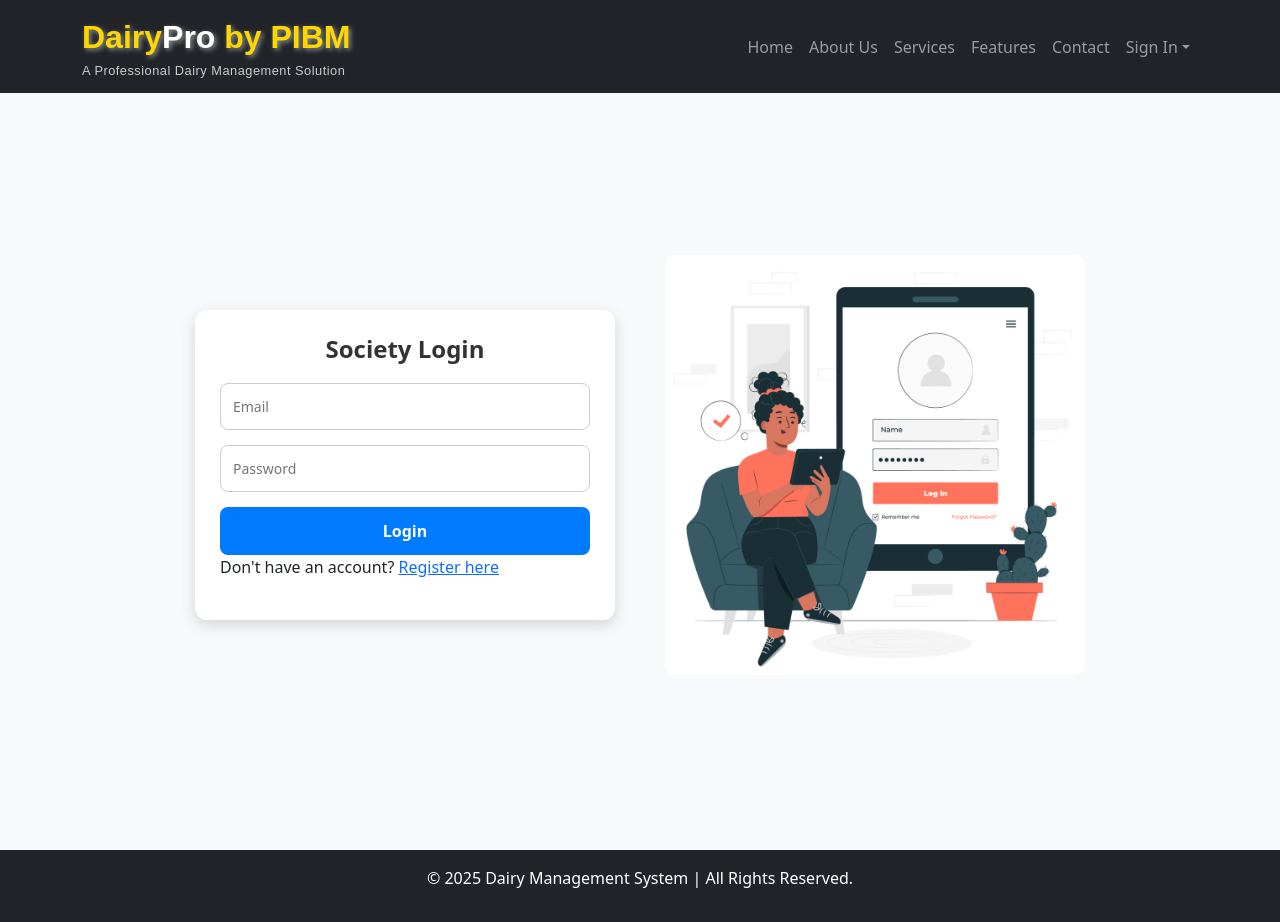
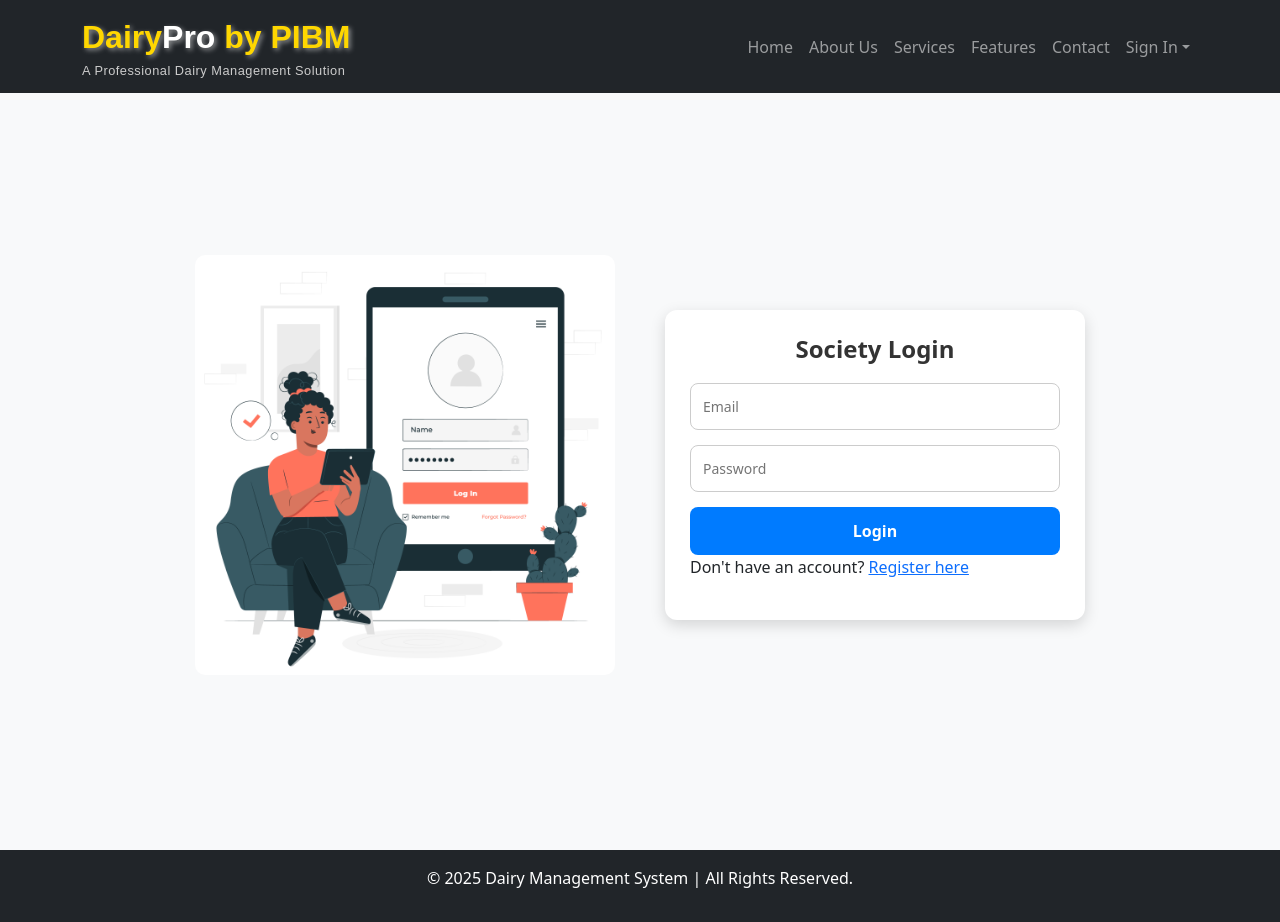
Before and after one commit to Shelke06/DairyManagement, a React (Vite) app: page /society-login in a window 1280 px wide. Built offline with nearby package versions, Linux system fonts and the light colour scheme.

Commit message:
Society code change

```diff
--- a/src/pages/SocietyLogin.jsx
+++ b/src/pages/SocietyLogin.jsx
@@ -9,6 +9,9 @@ const SocietyLogin = () => {
 
   return (
     <div className="auth-container">
+      <div className="image-section">
+        <img src={societyImage} alt="Society Login" />
+      </div>
       <div className="form-section">
         <h2>Society Login</h2>
         <form>
@@ -19,10 +22,6 @@ const SocietyLogin = () => {
 
         <p>Don't have an account? <a href="/register">Register here</a></p>
       </div>
-
-      <div className="image-section">
-        <img src={societyImage} alt="Society Login" />
-      </div>
     </div>
   );
 };
```
